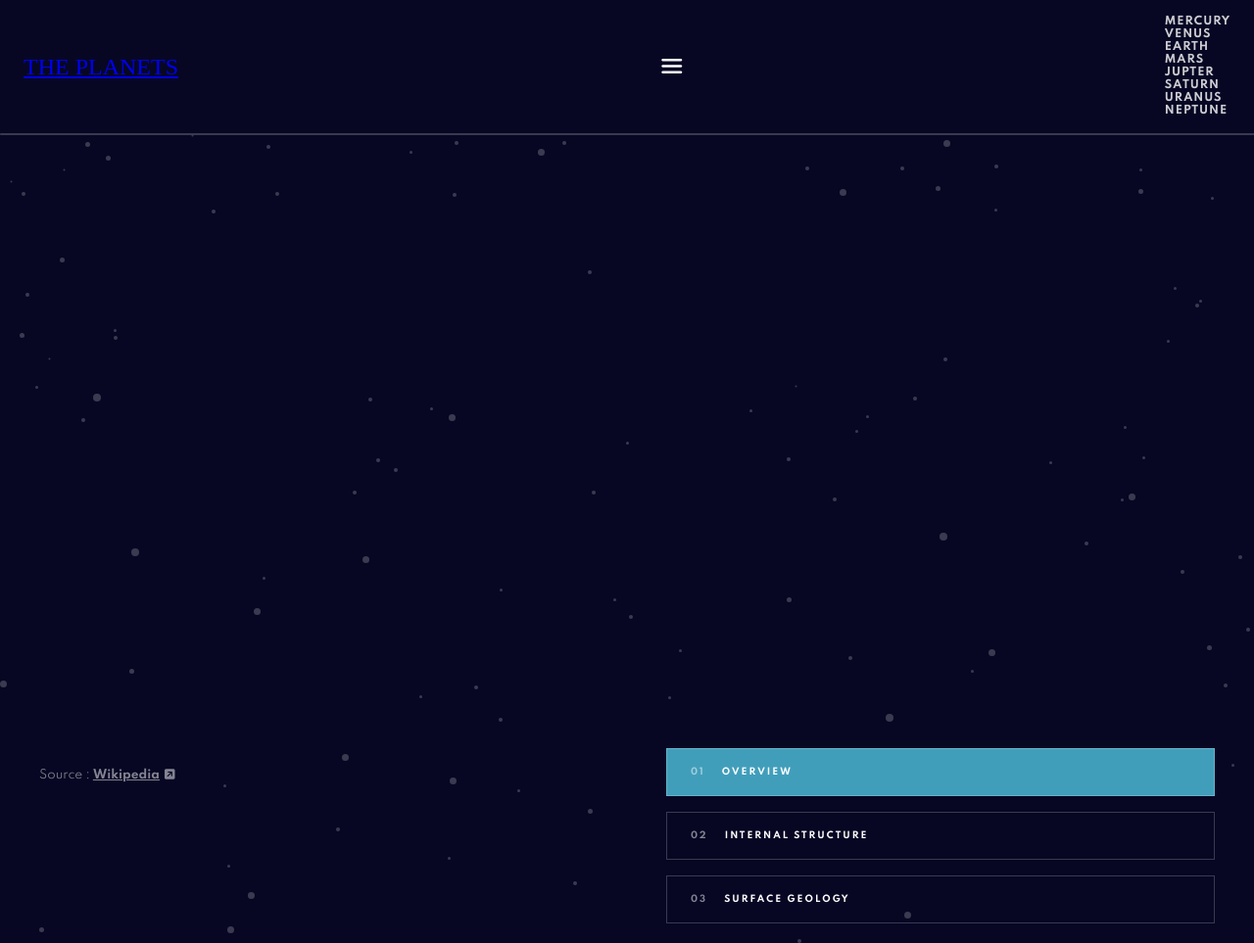
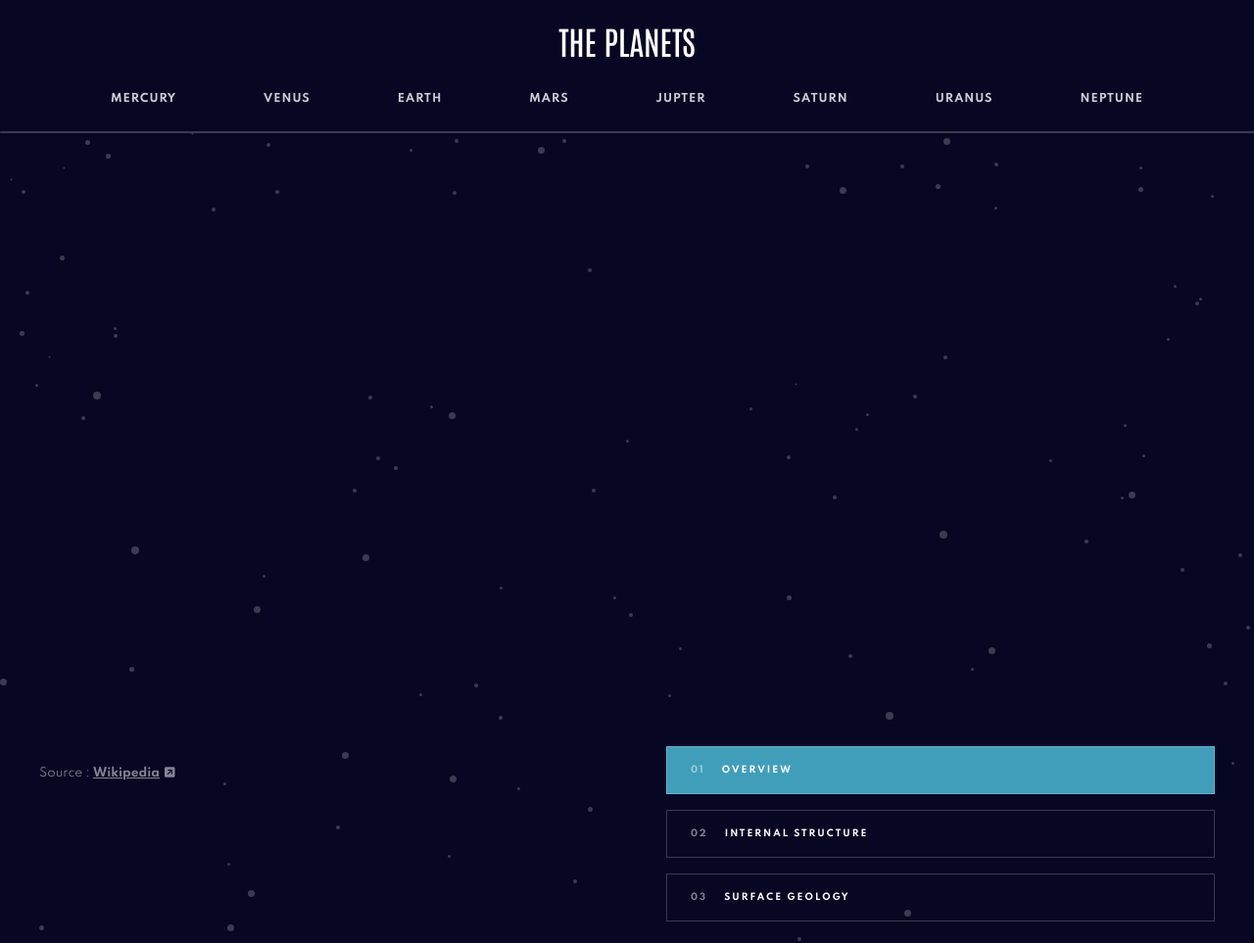
Before and after one commit to aviation4/planets, a plain HTML site: page index.html in a window 1280 px wide. Shown: the top 963 px of the page at 98% size. Drawn offline with Linux system fonts and the light colour scheme; no server answers.

Commit message:
topNav bug fixed

```diff
--- a/css/topNav.css
+++ b/css/topNav.css
@@ -5,9 +5,37 @@
   margin: 16px 24px;
 }
 
+@media (min-width: 768px){
+  .topNav {
+    flex-direction: column;
+  }
+}
+
+
+.topNav__title {
+  font-family: "Antonio", "sans-serif";
+  font-size: 22px;
+  text-decoration: none;
+  color: white;
+  line-height: 1.3em;
+  font-weight: normal !important;
+}
+
+@media (min-width: 768px){
+  .topNav__title{
+    margin: 12px auto 28px auto;
+  }
+}
+
 
 .topNav__hamburger {
   display: none;
+}
+
+@media (min-width: 768px){
+  .topNav__hamburgerButton{
+    display: none;
+  }
 }
 
 
@@ -16,3 +44,16 @@
   margin-right: 20px;
   opacity: 0.1;
 }
+
+.topNav__planetBar {
+  display: none;
+}
+
+@media (min-width: 768px){
+  .topNav__planetBar {
+    display: flex;
+    width: 100%;
+    margin: 10px auto;
+    justify-content: space-evenly;
+  }
+}
```
